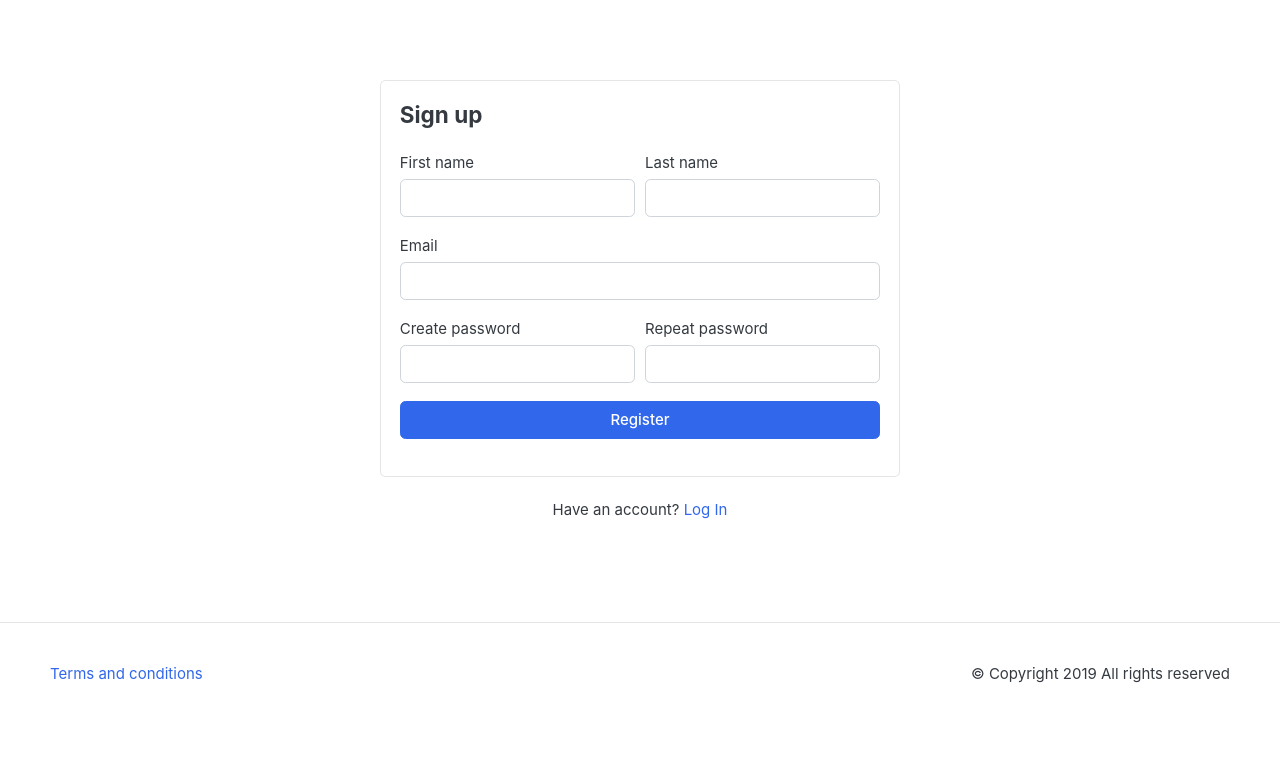
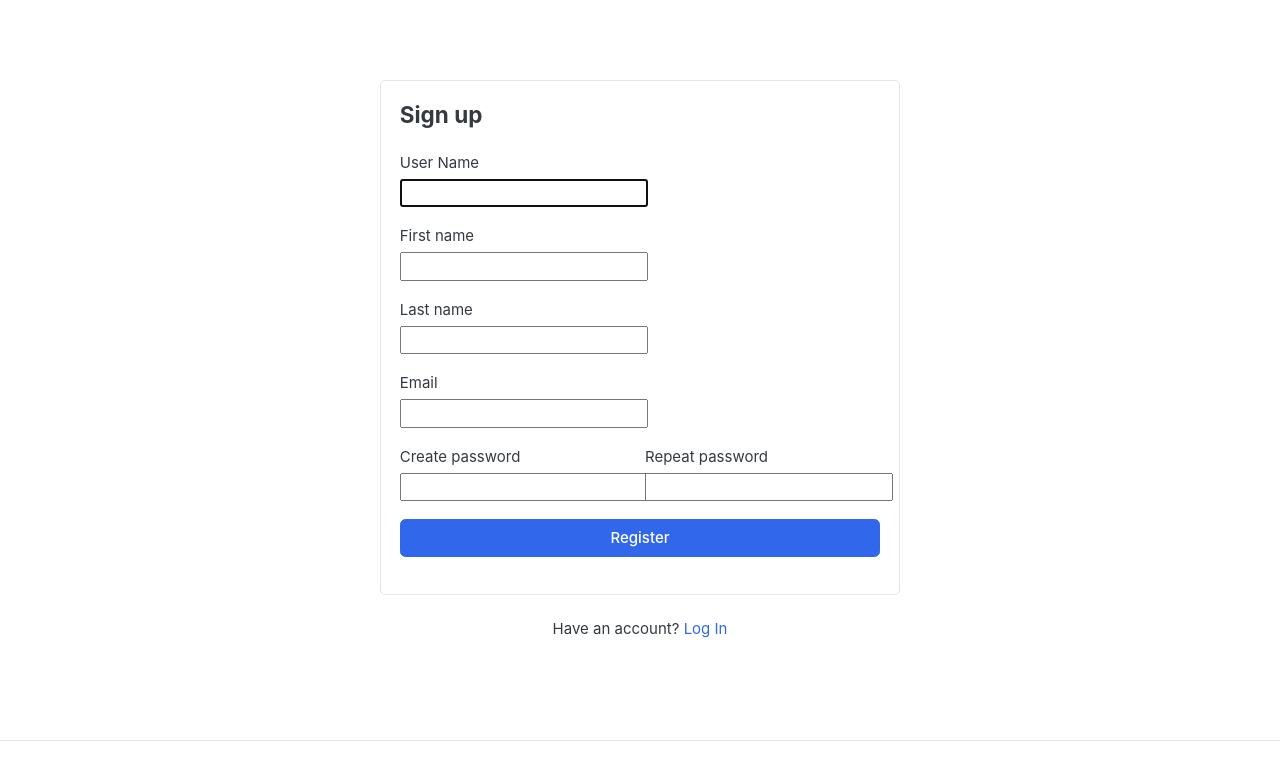
Before and after one commit to shahoraiar/Django, a Django app: page /account/register/ in a window 1280 px wide. Shown: the part 88-847 px from the top of the page. Before the commit the page ends 771 px from the top, so only its background shows below. Run offline with Django 4.2, Linux system fonts and the light colour scheme; some libraries are stand-ins or nearby versions; some web fonts are replaced.

Commit message:
3rd commit

```diff
--- /dev/null
+++ b/Django_Mart/accounts/forms.py
@@ -0,0 +1,7 @@
+from django.contrib.auth.forms import UserCreationForm
+from django.contrib.auth.models import User
+
+class RegisterForm(UserCreationForm):
+    class Meta:
+        model = User
+        fields = ['username', 'first_name', 'last_name', 'email' ,'password1', 'password2']
--- a/Django_Mart/accounts/templates/accounts/register.html
+++ b/Django_Mart/accounts/templates/accounts/register.html
@@ -4,44 +4,59 @@
 {% block navbar %}
 
 
-    <!-- ========================= SECTION CONTENT ========================= -->
 <section class="section-content padding-y">
   <!-- ============================ COMPONENT REGISTER   ================================= -->
   <div class="card mx-auto" style="max-width: 520px; margin-top: 40px">
     <article class="card-body">
       <header class="mb-4"><h4 class="card-title">Sign up</h4></header>
-          <form>
+      <form method="POST">
+        {% csrf_token %}
+        <div class="form-row">
+          <div class="col form-group">
+            <label>User Name</label>
+            <br/>
+            {{form.username}}
+          </div>
+        </div>
+
         <div class="form-row">
           <div class="col form-group">
             <label>First name</label>
-                <input type="text" class="form-control" placeholder="" />
+            <br/>
+            {{ form.first_name }}
           </div>
           <!-- form-group end.// -->
           <div class="col form-group">
             <label>Last name</label>
-                <input type="text" class="form-control" placeholder="" />
+            <br/>
+            {{form.last_name}}
           </div>
           <!-- form-group end.// -->
         </div>
         <!-- form-row end.// -->
+
         <div class="form-group">
           <label>Email</label>
-              <input type="email" class="form-control" placeholder="" />
+          <br/>
+            {{form.email}}
         </div>
         <!-- form-group end.// -->
 
         <div class="form-row">
           <div class="form-group col-md-6">
             <label>Create password</label>
-                <input class="form-control" type="password" />
+            <br/>
+            {{form.password1}}
           </div>
           <!-- form-group end.// -->
           <div class="form-group col-md-6">
             <label>Repeat password</label>
-                <input class="form-control" type="password" />
+            <br/>
+            {{form.password2}}
           </div>
           <!-- form-group end.// -->
         </div>
+
         <div class="form-group">
           <button type="submit" class="btn btn-primary btn-block">
             Register
@@ -53,10 +68,9 @@
     <!-- card-body.// -->
   </div>
   <!-- card .// -->
-      <p class="text-center mt-4">Have an account? <a href="">Log In</a></p>
+  <p class="text-center mt-4">Have an account? <a href="{% url 'signin' %}">Log In</a></p>
   <br /><br />
   <!-- ============================ COMPONENT REGISTER  END.// ================================= -->
 </section>
-    <!-- ========================= SECTION CONTENT END// ========================= -->
 
     {% endblock navbar %}
--- a/Django_Mart/accounts/urls.py
+++ b/Django_Mart/accounts/urls.py
@@ -4,4 +4,5 @@ urlpatterns = [
     path('register/', views.register , name='register'), #accounts/
     path('profile/', views.profile , name='profile'),
     path('signin/', views.signin , name='signin'),
+    path('logout/', views.user_logout , name='logout'),
 ]
--- a/Django_Mart/accounts/views.py
+++ b/Django_Mart/accounts/views.py
@@ -1,12 +1,32 @@
-from django.shortcuts import render
-
+from django.shortcuts import render,redirect
+from .forms import RegisterForm
+from django.contrib.auth import login,logout,authenticate
 # Create your views here.
 
 def register(request) :
-    return render(request , 'accounts/register.html')
+    form = RegisterForm()
+    if request.method == 'POST' :
+        form = RegisterForm(request.POST)
+        if form.is_valid() :
+            user = form.save()
+            login(request , user)
+            return redirect('profile')
+    return render(request , 'accounts/register.html' , {'form' : form})
 
 def profile(request) :
     return render(request , 'accounts/dashboard.html')
 
-def signin(request) :
+def signin(request) : #login
+    if request.method == 'POST' :
+        user_name = request.POST.get('username')
+        password = request.POST.get('password')
+        user = authenticate(username = user_name , password = password)
+        # print(user)
+        if user:
+            login(request , user)
+            return redirect('profile')
     return render(request , 'accounts/signin.html')
+
+def user_logout(request) :
+    logout(request)
+    return redirect('signin')
--- a/Django_Mart/templates/base.html
+++ b/Django_Mart/templates/base.html
@@ -1,14 +1,12 @@
 <!DOCTYPE html>
 {% load static %}
 <html lang="en">
+
 <head>
   <meta charset="utf-8" />
   <meta http-equiv="pragma" content="no-cache" />
   <meta http-equiv="cache-control" content="max-age=604800" />
-    <meta
-      name="viewport"
-      content="width=device-width, initial-scale=1, shrink-to-fit=no"
-    />
+  <meta name="viewport" content="width=device-width, initial-scale=1, shrink-to-fit=no" />
 
   <title>DjangoMart | One of the Biggest Online Shopping Platform</title>
 
@@ -22,19 +20,11 @@
   <link href="{% static 'css/bootstrap.css' %}" rel="stylesheet" type="text/css" />
 
   <!-- Font awesome 5 -->
-    <link
-      href="{% static 'fonts/fontawesome/css/all.min.css' %}"
-      type="text/css"
-      rel="stylesheet"
-    />
+  <link href="{% static 'fonts/fontawesome/css/all.min.css' %}" type="text/css" rel="stylesheet" />
 
   <!-- custom style -->
   <link href="{% static 'css/ui.css' %}" rel="stylesheet" type="text/css" />
-    <link
-      href="{% static 'css/responsive.css' %}"
-      rel="stylesheet"
-      media="only screen and (max-width: 1200px)"
-    />
+  <link href="{% static 'css/responsive.css' %}" rel="stylesheet" media="only screen and (max-width: 1200px)" />
 
   <!-- custom javascript -->
   <script src="{% static 'js/script.js' %}" type="text/javascript"></script>
@@ -49,19 +39,13 @@
     // jquery end
   </script>
 </head>
+
 <body>
   <header class="section-header">
     <nav class="navbar p-md-0 navbar-expand-sm navbar-light border-bottom">
       <div class="container">
-          <button
-            class="navbar-toggler"
-            type="button"
-            data-toggle="collapse"
-            data-target="#navbarTop4"
-            aria-controls="navbarNav"
-            aria-expanded="false"
-            aria-label="Toggle navigation"
-          >
+        <button class="navbar-toggler" type="button" data-toggle="collapse" data-target="#navbarTop4"
+          aria-controls="navbarNav" aria-expanded="false" aria-label="Toggle navigation">
           <span class="navbar-toggler-icon"></span>
         </button>
       </div>
@@ -80,29 +64,20 @@
           </div>
           <div class="col-lg col-sm col-md col-6 flex-grow-0">
             <div class="category-wrap dropdown d-inline-block float-right">
-                <button
-                  type="button"
-                  class="btn btn-primary dropdown-toggle"
-                  data-toggle="dropdown"
-                >
+              <button type="button" class="btn btn-primary dropdown-toggle" data-toggle="dropdown">
                 <i class="fa fa-bars"></i> All category
               </button>
               <div class="dropdown-menu">
-                  <a class="dropdown-item" href="#"
-                    >Machinery / Mechanical Parts / Tools
+                <a class="dropdown-item" href="#">Machinery / Mechanical Parts / Tools
                 </a>
-                  <a class="dropdown-item" href="#"
-                    >Consumer Electronics / Home Appliances
+                <a class="dropdown-item" href="#">Consumer Electronics / Home Appliances
                 </a>
                 <a class="dropdown-item" href="#">Auto / Transportation</a>
-                  <a class="dropdown-item" href="#"
-                    >Apparel / Textiles / Timepieces
+                <a class="dropdown-item" href="#">Apparel / Textiles / Timepieces
                 </a>
-                  <a class="dropdown-item" href="#"
-                    >Home & Garden / Construction / Lights
+                <a class="dropdown-item" href="#">Home & Garden / Construction / Lights
                 </a>
-                  <a class="dropdown-item" href="#"
-                    >Beauty & Personal Care / Health
+                <a class="dropdown-item" href="#">Beauty & Personal Care / Health
                 </a>
               </div>
             </div>
@@ -113,12 +88,7 @@
           <div class="col-lg col-md-6 col-sm-12 col">
             <form action="#" class="search">
               <div class="input-group w-100">
-                  <input
-                    type="text"
-                    class="form-control"
-                    style="width: 60%"
-                    placeholder="Search"
-                  />
+                <input type="text" class="form-control" style="width: 60%" placeholder="Search" />
 
                 <div class="input-group-append">
                   <button class="btn btn-primary" type="submit">
@@ -132,6 +102,17 @@
           <!-- col.// -->
           <div class="col-lg-3 col-sm-6 col-8 order-2 order-lg-3">
             <div class="d-flex justify-content-end mb-3 mb-lg-0">
+              {% if user.is_authenticated %}
+              <div class="widget-header">
+                <small class="title text-muted">Welcome {{request.user.first_name}}!</small>
+                <div>
+                  <a href="{% url 'profile' %}"> Profile </a>
+                  <span class="dark-transp"> | </span>
+                  <a href="{% url 'logout' %}"> Logout </a>
+                </div>
+              </div>
+
+              {% else %}
               <div class="widget-header">
                 <small class="title text-muted">Welcome guest!</small>
                 <div>
@@ -140,6 +121,7 @@
                   <a href="{% url 'register' %}"> Register</a>
                 </div>
               </div>
+              {% endif %}
               <a href="{% url 'cart' %}" class="widget-header pl-3 ml-3">
                 <div class="icon icon-sm rounded-circle border">
                   <i class="fa fa-shopping-cart"></i>
```
Also changed, not shown: Django_Mart/accounts/templates/accounts/signin.html (+5 -4 lines), Django_Mart/db.sqlite3. Lines whose indentation alone changed are shown as unchanged.
